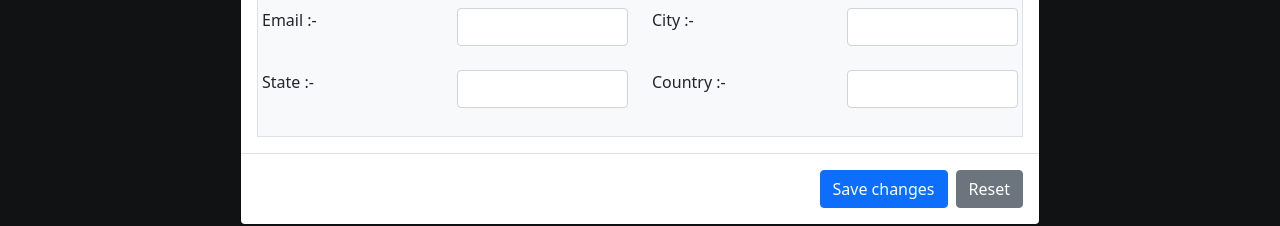
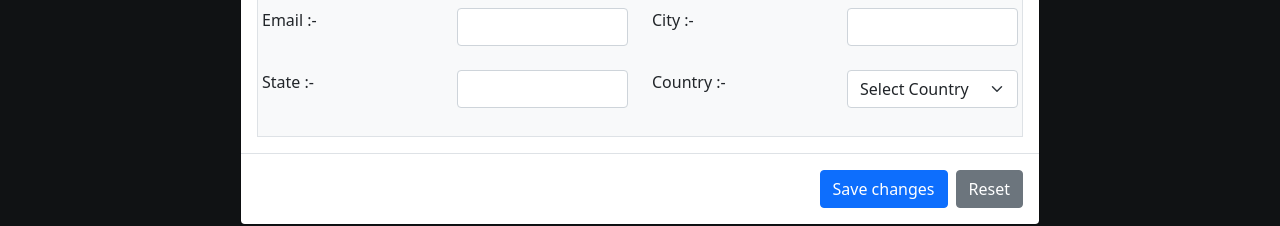
Before and after one commit to yashbhatt-estatic/reactTraining, a React (Create React App) app: page /axiosUserCrud in a window 1280 px wide. Both pictures are taken after a click on the button "Add User". Shown: the part 435-661 px from the top of the page. Built offline with nearby package versions, Linux system fonts and the light colour scheme; no server answers.

Commit message:
✨ drop down for country name

```diff
--- a/src/pages/Axios/index.jsx
+++ b/src/pages/Axios/index.jsx
@@ -7,6 +7,7 @@ import {
   Card,
   Col,
   Container,
+  Form,
   ListGroup,
   ListGroupItem,
   Modal,
@@ -52,8 +53,14 @@ function AxiosUserCrud() {
       country: '',
     },
     validationSchema: Yup.object({
-      firstName: Yup.string().matches(/^[a-zA-Z\s]+$/, 'Only alphabets are allowed for this field ').max(15, 'Must be 15 characters or less').required('First name is Required'),
-      lastName: Yup.string().matches(/^[a-zA-Z\s]+$/, 'Only alphabets are allowed for this field ').max(20, 'Must be 20 characters or less').required('Last name is Required'),
+      firstName: Yup.string()
+        .matches(/^[a-zA-Z\s]+$/, 'Only alphabets are allowed for this field ')
+        .max(15, 'Must be 15 characters or less')
+        .required('First name is Required'),
+      lastName: Yup.string()
+        .matches(/^[a-zA-Z\s]+$/, 'Only alphabets are allowed for this field ')
+        .max(20, 'Must be 20 characters or less')
+        .required('Last name is Required'),
       email: Yup.string().email('Invalid email address').required('Email is Required'),
       gender: Yup.string().required('Gender is Required'),
       department: Yup.string().required('Department is Required'),
@@ -66,7 +73,8 @@ function AxiosUserCrud() {
           .then((res) => {
             setUser(res.data.data);
             dispatch(addEmployee(res.data.data));
-          }).then(() => {
+          })
+          .then(() => {
             setTimeout(() => {
               handleClose();
               formik.resetForm();
@@ -81,7 +89,8 @@ function AxiosUserCrud() {
           .patch(`${process.env.REACT_APP_BASE_URL}/users/${user.id}`, values)
           .then((res) => {
             dispatch(editEmployee({ ...res.data.data }));
-          }).then(() => {
+          })
+          .then(() => {
             setTimeout(() => {
               handleClose();
               formik.resetForm();
@@ -382,15 +391,20 @@ function AxiosUserCrud() {
                     Country :-
                   </Col>
                   <Col md="12" lg="3">
-                    <input
+                    <Form.Select
+                      type="select"
+                      defaultValue="male"
+                      value={formik.values.country}
+                      onChange={formik.handleChange}
+                      onBlur={formik.handleBlur}
                       id="country"
                       name="country"
-                      type="text"
-                      className="form-control"
-                      onChange={formik.handleChange}
-                      onBlur={formik.handleBlur}
-                      value={formik.values.country}
-                    />
+                    >
+                      <option value=" ">Select Country</option>
+                      <option value="MEAN">India</option>
+                      <option value="MERN">US</option>
+                      <option value="Full-Stack">Russia</option>
+                    </Form.Select>
                   </Col>
                 </Row>
                 <br />
@@ -496,14 +510,14 @@ function AxiosUserCrud() {
                           <ListGroupItem>
                             <Row>
                               <Col md="12" lg="6">
-                                <button type="button" onClick={() => editDetails(data)}>
+                                <Button type="button" onClick={() => editDetails(data)}>
                                   EDIT
-                                </button>
+                                </Button>
                               </Col>
                               <Col md="12" lg="6">
-                                <button type="button" onClick={() => handleShowAlert(data._id)}>
+                                <Button type="button" onClick={() => handleShowAlert(data._id)}>
                                   DELETE
-                                </button>
+                                </Button>
                               </Col>
                             </Row>
                           </ListGroupItem>
```
